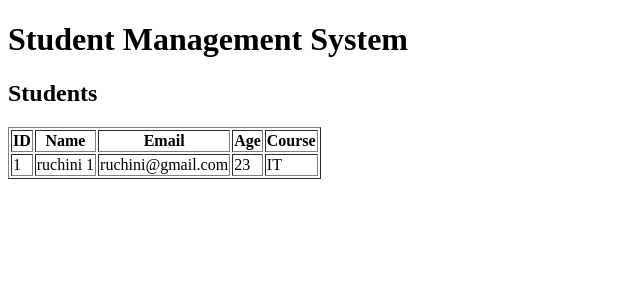
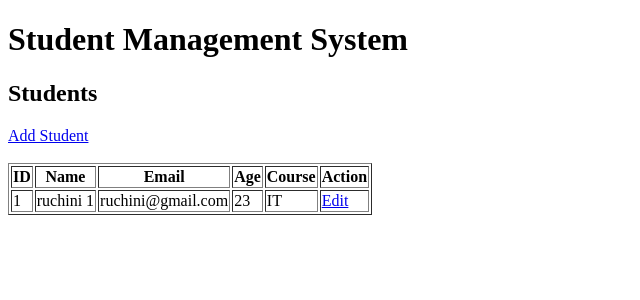
Before and after one commit to tharushika2002/Student_Management_System, a Django app: page /students/ in a window 1280 px wide. Shown: the top 300 px of the page, without its empty margins (0-640 px from the left). Run offline with Django 5.2, Linux system fonts and the light colour scheme; data comes from the database, SQL or seed files in the repository.

Commit message:
featt: student edit process create

```diff
--- a/students/templates/students/student_list.html
+++ b/students/templates/students/student_list.html
@@ -1,5 +1,6 @@
 <!DOCTYPE html>
 <html lang="en">
+
 <head>
     <meta charset="UTF-8">
     <meta name="viewport" content="width=device-width, initial-scale=1.0">
@@ -13,9 +14,17 @@
 
     <h2>Students</h2>
 
+    <a href="{% url 'add_student' %}">
+        Add Student
+    </a>
+
+    <br>
+    <br>
+
     {% if students %}
 
         <table border="1">
+
             <thead>
                 <tr>
                     <th>ID</th>
@@ -23,6 +32,7 @@
                     <th>Email</th>
                     <th>Age</th>
                     <th>Course</th>
+                    <th>Action</th>
                 </tr>
             </thead>
 
@@ -36,11 +46,18 @@
                     <td>{{ student.email }}</td>
                     <td>{{ student.age }}</td>
                     <td>{{ student.course }}</td>
+
+                    <td>
+                        <a href="{% url 'edit_student' student.id %}">
+                            Edit
+                        </a>
+                    </td>
                 </tr>
 
                 {% endfor %}
 
             </tbody>
+
         </table>
 
     {% else %}
@@ -50,4 +67,5 @@
     {% endif %}
 
 </body>
+
 </html>
--- a/students/urls.py
+++ b/students/urls.py
@@ -6,4 +6,5 @@ urlpatterns = [
     # URL for displaying all students
     path("", views.student_list, name="student_list"),
     path("add/" , views.add_student, name="add_student"),
+    path("edit/<int:id>/", views.edit_student, name="edit_student"),
 ]
--- a/students/views.py
+++ b/students/views.py
@@ -26,3 +26,21 @@ def add_student(request):
     return render(request, "students/add_student.html", {
         "form": form
     })
+
+def edit_student(request, id):
+    student = Student.objects.get(id=id)
+
+    if request.method == "POST":
+        form = StudentForm(request.POST, instance=student)
+
+        if form.is_valid():
+            form.save()
+            return redirect("student_list")
+
+    else:
+        form = StudentForm(instance=student)
+
+    return render(request, "students/edit_student.html", {
+        "form": form,
+        "student": student
+    })
```
Also changed, not shown: students/templates/students/edit_student.html (added, +33 -0 lines).
